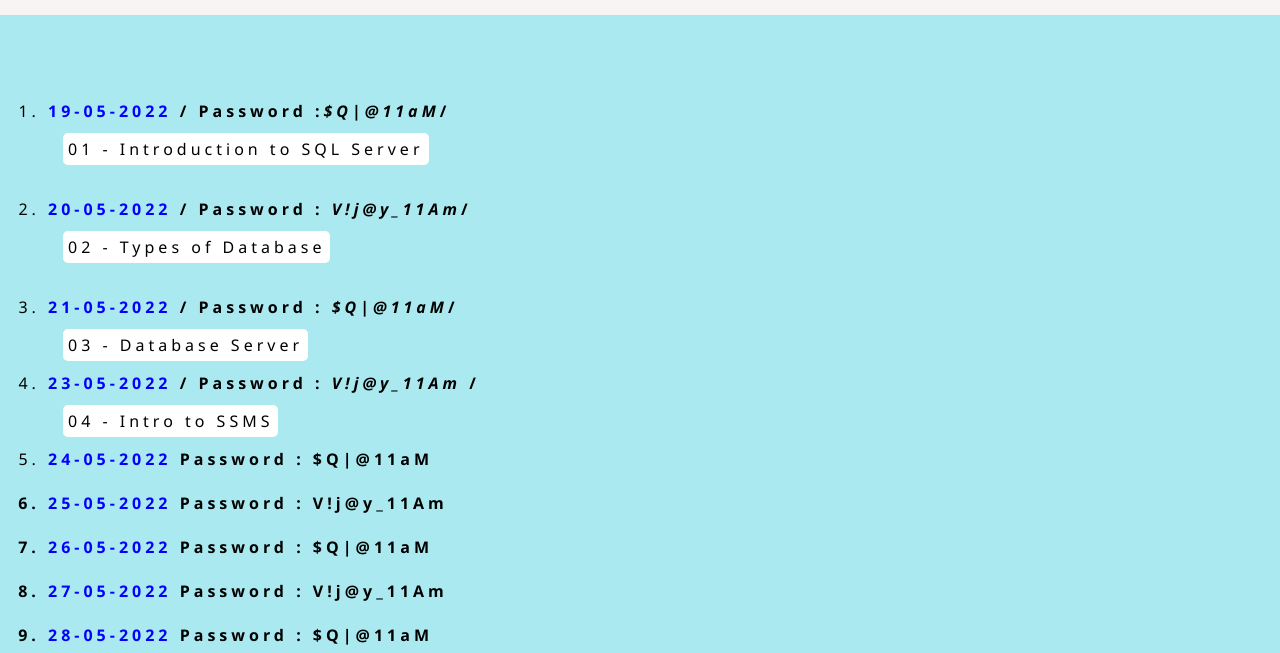
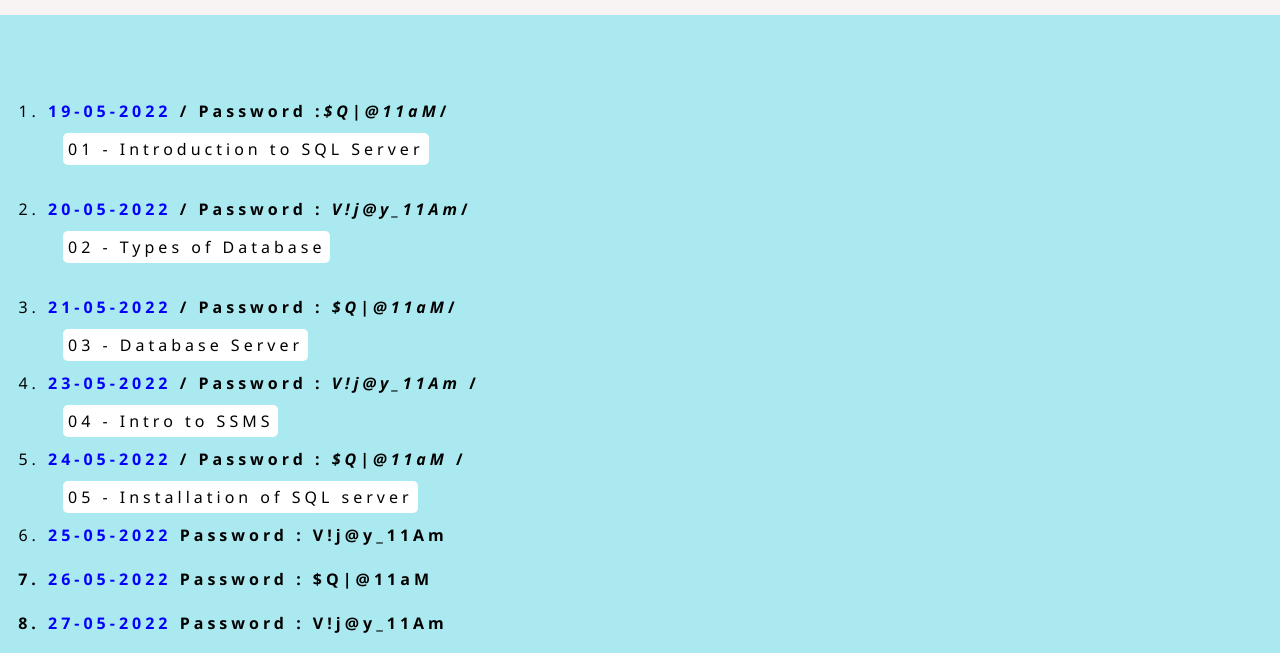
Before and after one commit to Juveria-Dalvi/SQL-SERVER, a plain HTML site: page SQL/index.html in a window 1280 px wide. Shown: the part 96-749 px from the top of the page. Drawn offline with Linux system fonts and the light colour scheme.

Commit message:
Add files via upload

```diff
--- a/SQL/index.html
+++ b/SQL/index.html
@@ -53,7 +53,14 @@
                     04 - Intro to SSMS </a>
             </p>
             <!-- -------------------->
-            <li><a class="v-link" href="https://vimeo.com/714338674">24-05-2022</a><b> Password : $Q|@11aM</li><br>
+            <li><a class="v-link" href="https://vimeo.com/714338674">24-05-2022</a>
+                <span class="pass">/ Password :<span class="code"> $Q|@11aM </span>/</span>
+            </li>
+            <p>
+                <a class="notes" href="../SQL notes/05 - Installation of SQL server.txt" download>
+                    05 - Installation of SQL server </a>
+            </p>
+            <!-- -------------------->
             <li><a class="v-link" href="https://vimeo.com/714338818">25-05-2022</a><b> Password : V!j@y_11Am</li><br>
             <li><a class="v-link" href="https://vimeo.com/714338998">26-05-2022</a><b> Password : $Q|@11aM</li><br>
             <li><a class="v-link" href="https://vimeo.com/714382664">27-05-2022</a><b> Password : V!j@y_11Am</li><br>
```
